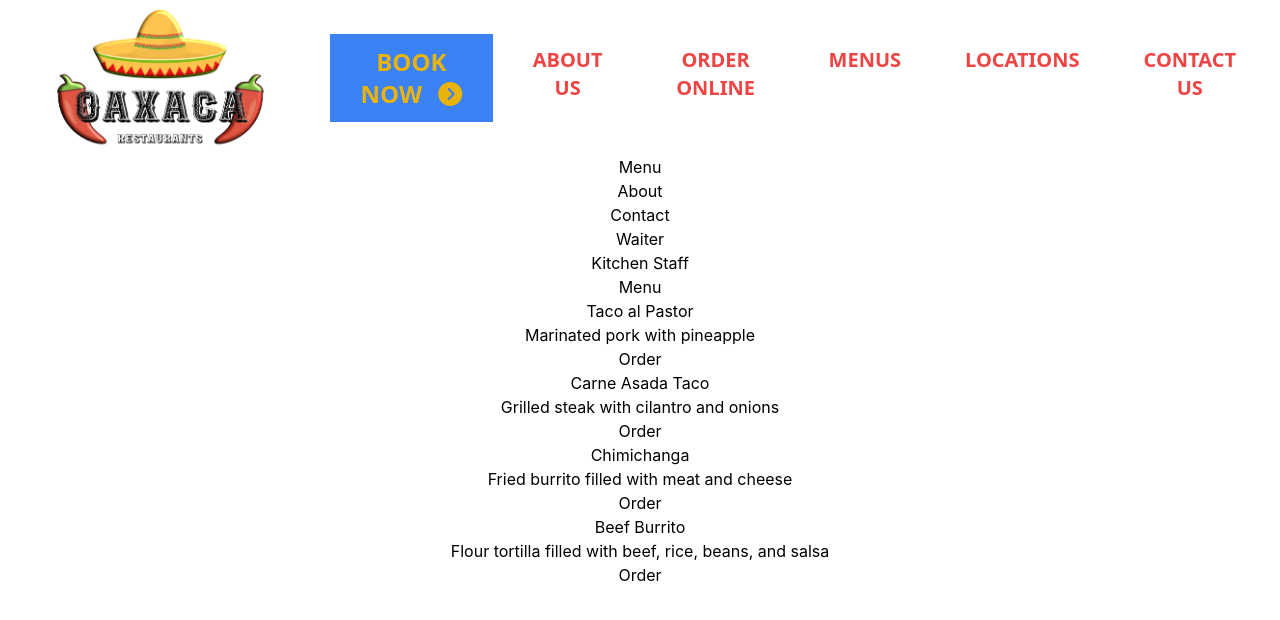
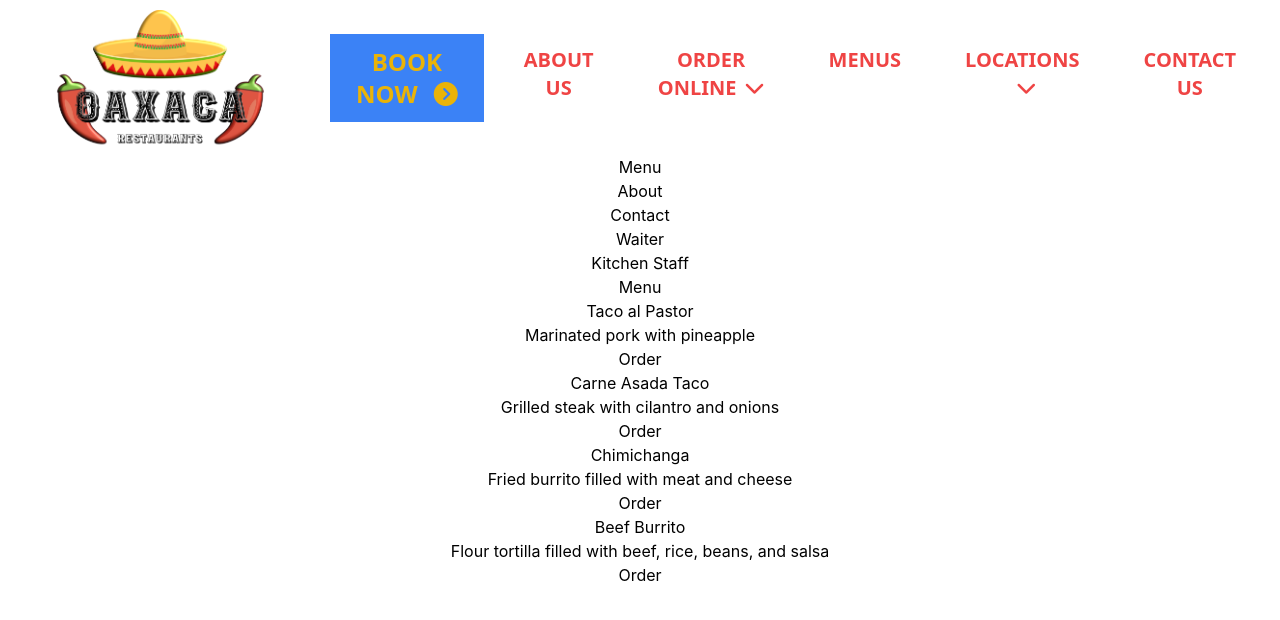
Before and after one commit to mureum/Restaurant-Website, a React (Create React App) app in the folder team-project/: page / in a window 1280 px wide. Shown: the top 620 px of the page. Built offline with nearby package versions, Linux system fonts and the light colour scheme.

Commit message:
Add more icons for different navigation options

```diff
--- a/team-project/src/App.js
+++ b/team-project/src/App.js
@@ -20,14 +20,16 @@ function App() {
           <li className="p-3 px-6 mx-2 hover:bg-pink-500 text-red-500 text-xl font-bold font-sans hover:text-yellow-300 uppercase">
             About Us
           </li>
-          <li className="p-3 px-6 mx-2 hover:bg-pink-500 text-red-500 text-xl font-bold font-sans hover:text-yellow-300 uppercase">
-            Order Online
+          <li className="p-3 px-6 mx-2 space-x-2 hover:bg-pink-500 text-red-500 text-xl font-bold font-sans hover:text-yellow-300 uppercase">
+            <span>Order Online</span>
+            <i className="fa-solid fa-chevron-down"></i>
           </li>
           <li className="p-3 px-6 mx-2 hover:bg-pink-500 text-red-500 text-xl font-bold font-sans hover:text-yellow-300 uppercase">
             Menus
           </li>
-          <li className="p-3 px-6 mx-2 hover:bg-pink-500 text-red-500 text-xl font-bold font-sans hover:text-yellow-300 uppercase">
-            Locations
+          <li className="p-3 px-6 mx-2 space-x-2 hover:bg-pink-500 text-red-500 text-xl font-bold font-sans hover:text-yellow-300 uppercase">
+            <span>Locations</span>
+            <i className="fa-solid fa-chevron-down"></i>
           </li>
           <li className="p-3 px-6 mx-2 hover:bg-pink-500 text-red-500 text-xl font-bold font-sans hover:text-yellow-300 uppercase">
             Contact Us
```
